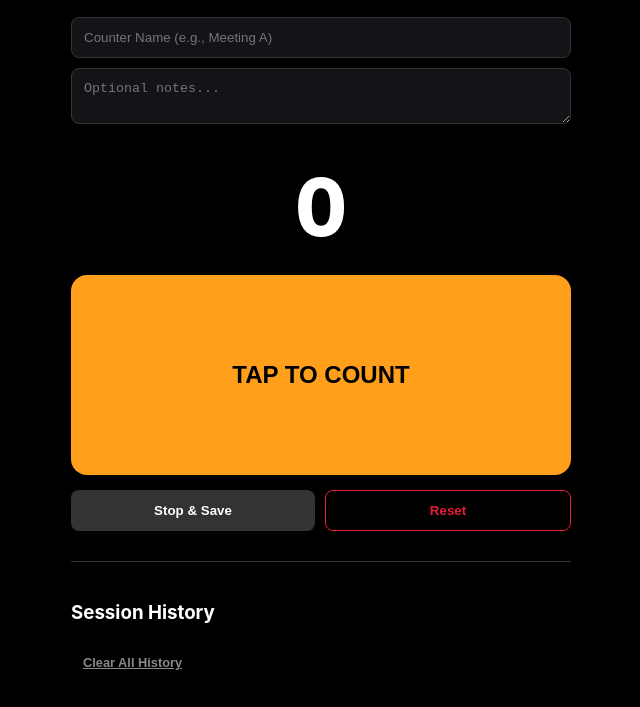
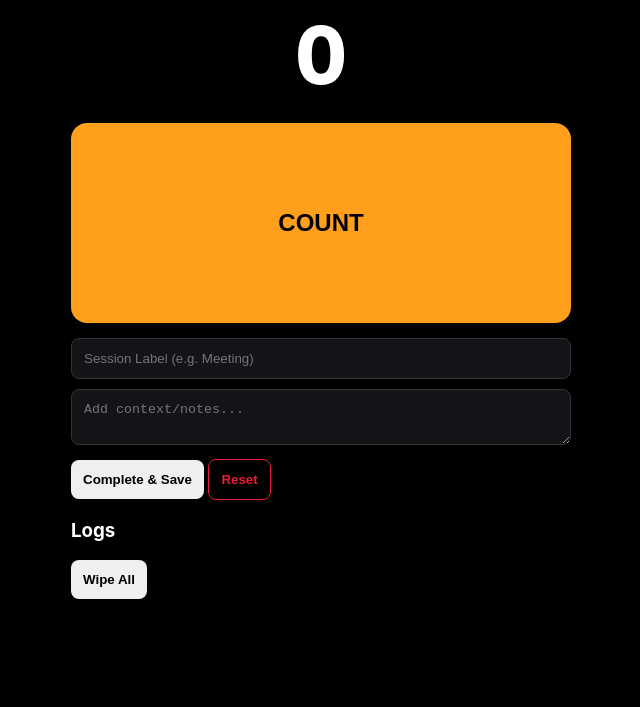
Before and after one commit to Raw-JSON/0FluffTally, a plain HTML site: page index.html in a window 1280 px wide. Shown: the part 93-800 px from the top of the page, without its empty margins (319-959 px from the left). Drawn offline with Linux system fonts and the light colour scheme.

Commit message:
Update index.html

```diff
--- a/index.html
+++ b/index.html
@@ -3,36 +3,44 @@
 <head>
     <meta charset="UTF-8">
     <meta name="viewport" content="width=device-width, initial-scale=1.0, maximum-scale=1.0, user-scalable=no">
-    <title>0FluffTally | RawJSON</title>
+    <title>0FluffTally</title>
     <link rel="stylesheet" href="style.css">
 </head>
 <body>
     <div class="container">
         <header>
             <h1>0FluffTally</h1>
-            <p class="subtitle">Intentional counting. Zero fluff.</p>
+            <div id="session-stats">Ready for new session</div>
         </header>
 
-        <section id="setup-area">
-            <input type="text" id="counter-name" placeholder="Counter Name (e.g., Meeting A)">
-            <textarea id="counter-notes" placeholder="Optional notes..."></textarea>
-        </section>
+        <main id="counter-module">
+            <div id="display">0</div>
+            <button id="tally-btn" aria-label="Increment Counter">COUNT</button>
 
-        <section id="counter-area">
-            <div id="display">0</div>
-            <button id="tally-btn">TAP TO COUNT</button>
-            <div class="action-row">
-                <button id="stop-btn" class="secondary">Stop & Save</button>
+            <div class="input-group">
+                <input type="text" id="counter-name" placeholder="Session Label (e.g. Meeting)">
+                <textarea id="counter-notes" placeholder="Add context/notes..."></textarea>
+            </div>
+
+            <div class="action-grid">
+                <button id="stop-btn" class="primary">Complete & Save</button>
                 <button id="reset-btn" class="danger">Reset</button>
             </div>
-        </section>
+        </main>
 
-        <section id="history-area">
-            <h3>Session History</h3>
+        <section id="history-module">
+            <div class="history-header">
+                <h3>Logs</h3>
+                <button id="clear-history" class="text-link">Wipe All</button>
+            </div>
             <div id="history-list"></div>
-            <button id="clear-history" class="text-btn">Clear All History</button>
         </section>
     </div>
+
+    <div id="toast-container"></div>
+
+    <script src="storage.js"></script>
+    <script src="ui.js"></script>
     <script src="app.js"></script>
 </body>
 </html>
```
